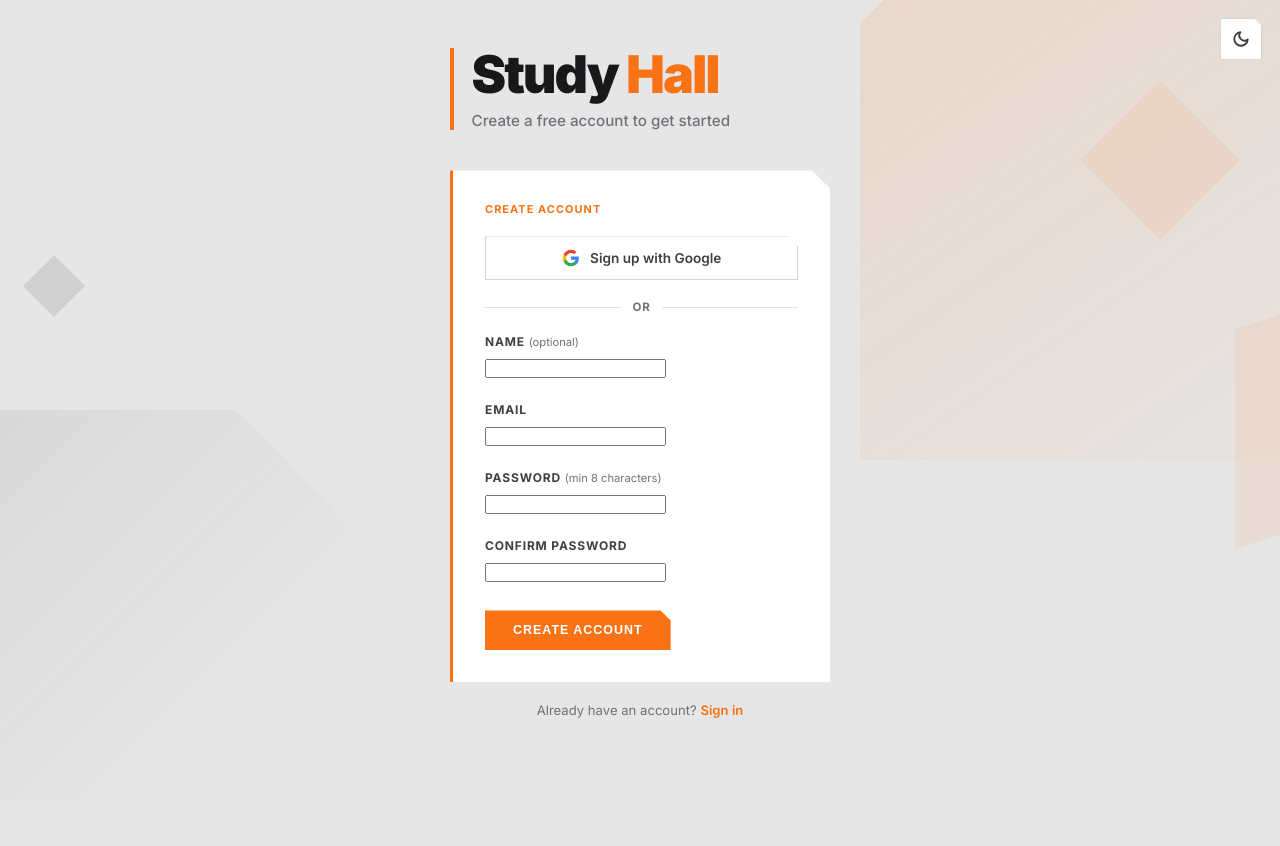
After one commit to Sungam197/study-hall, a Flask app: page /auth/register in a window 1280 px wide. The commit adds this page. Run offline with Flask 3, Linux system fonts and the light colour scheme.

```diff
--- a/Backend/app.py
+++ b/Backend/app.py
@@ -1,62 +1,135 @@
 import os
+import secrets
+from datetime import timedelta
+
 from flask import Flask, render_template, request, session, redirect, url_for
+from flask_login import current_user
 from dotenv import load_dotenv
+
 from Backend.main import generate_questions, evaluate_answers
+from Backend.extensions import db, login_manager, oauth
+from Backend.models import User
 
 load_dotenv()
 
 app = Flask(__name__)
-app.secret_key = os.environ.get("SECRET_KEY", "change-this-in-production")
+app.secret_key = os.environ.get('SECRET_KEY', secrets.token_hex(32))
+
+# ── Database ──────────────────────────────────────────────────────────────────
+app.config['SQLALCHEMY_DATABASE_URI'] = os.environ.get(
+    'DATABASE_URL', 'sqlite:///studyhall.db'
+)
+app.config['SQLALCHEMY_TRACK_MODIFICATIONS'] = False
+
+# ── Remember-me cookie (30 days, secure defaults) ─────────────────────────────
+app.config['REMEMBER_COOKIE_DURATION']  = timedelta(days=30)
+app.config['REMEMBER_COOKIE_HTTPONLY']  = True
+app.config['REMEMBER_COOKIE_SAMESITE'] = 'Lax'
+# Enable in production behind HTTPS:
+# app.config['REMEMBER_COOKIE_SECURE'] = True
+
+# ── Init extensions ───────────────────────────────────────────────────────────
+db.init_app(app)
+
+login_manager.init_app(app)
+login_manager.login_view    = 'auth.login'
+login_manager.login_message = None
+
+@login_manager.user_loader
+def load_user(user_id):
+    return db.session.get(User, int(user_id))
+
+oauth.init_app(app)
+oauth.register(
+    name='google',
+    client_id=os.environ.get('GOOGLE_CLIENT_ID'),
+    client_secret=os.environ.get('GOOGLE_CLIENT_SECRET'),
+    server_metadata_url='https://accounts.google.com/.well-known/openid-configuration',
+    client_kwargs={'scope': 'openid email profile'},
+)
+
+# ── Auth blueprint ────────────────────────────────────────────────────────────
+from Backend.auth import auth_bp          # noqa: E402 (must come after oauth.register)
+app.register_blueprint(auth_bp)
+
+# ── CSRF token available in every template ────────────────────────────────────
+@app.context_processor
+def inject_csrf():
+    def csrf_token():
+        if '_csrf_token' not in session:
+            session['_csrf_token'] = secrets.token_hex(32)
+        return session['_csrf_token']
+    return dict(csrf_token=csrf_token)
+
+# ── Create tables on first run ────────────────────────────────────────────────
+with app.app_context():
+    db.create_all()
 
 
-@app.route("/")
+# ── Routes ────────────────────────────────────────────────────────────────────
+
+@app.route('/')
 def index():
-    return render_template("index.html")
+    return render_template('index.html')
 
 
-@app.route("/generate", methods=["POST"])
+@app.route('/generate', methods=['POST'])
 def generate():
-    notes = request.form.get("notes", "").strip()
-    count_raw = request.form.get("count", "5").strip()
+    if not current_user.is_authenticated:
+        return redirect(url_for('auth.login'))
+
+    notes     = request.form.get('notes', '').strip()
+    count_raw = request.form.get('count', '5').strip()
 
     if not notes:
-        return render_template("index.html", error="Please paste your notes before generating.")
+        return render_template('index.html', error='Please paste your notes before generating.')
 
     try:
         count = int(count_raw)
         if not 1 <= count <= 20:
             raise ValueError
     except ValueError:
-        return render_template("index.html", error="Question count must be a number between 1 and 20.", notes=notes)
+        return render_template('index.html',
+                               error='Question count must be a number between 1 and 20.',
+                               notes=notes)
 
     try:
         questions = generate_questions(notes, count)
     except Exception as e:
-        return render_template("index.html", error=f"Generation failed: {e}", notes=notes, count=count_raw)
+        return render_template('index.html',
+                               error=f'Generation failed: {e}',
+                               notes=notes, count=count_raw)
 
-    session["questions"] = questions
-    return render_template("quiz.html", questions=questions)
+    session['questions'] = questions
+    return render_template('quiz.html', questions=questions)
 
 
-@app.route("/submit", methods=["POST"])
+@app.route('/submit', methods=['POST'])
 def submit():
-    questions = session.get("questions")
+    if not current_user.is_authenticated:
+        return redirect(url_for('auth.login'))
+
+    questions = session.get('questions')
     if not questions:
-        return redirect(url_for("index"))
+        return redirect(url_for('index'))
 
     user_answers = [
-        request.form.get(f"answer_{i}", "").strip()
+        request.form.get(f'answer_{i}', '').strip()
         for i in range(len(questions))
     ]
 
     try:
         feedback = evaluate_answers(questions, user_answers)
     except Exception as e:
-        return render_template("quiz.html", questions=questions, error=f"Evaluation failed: {e}")
+        return render_template('quiz.html', questions=questions,
+                               error=f'Evaluation failed: {e}')
 
-    session.pop("questions", None)
-    return render_template("results.html", questions=questions, user_answers=user_answers, feedback=feedback)
+    session.pop('questions', None)
+    return render_template('results.html',
+                           questions=questions,
+                           user_answers=user_answers,
+                           feedback=feedback)
 
 
-if __name__ == "__main__":
+if __name__ == '__main__':
     app.run(debug=True)
--- a/Backend/static/style.css
+++ b/Backend/static/style.css
@@ -517,6 +517,126 @@ input[type="number"] { max-width: 110px; }
   margin-top: 2rem;
 }
 
+/* ── Header row (title + user nav) ──────────────────── */
+.header-row {
+  display: flex;
+  align-items: flex-start;
+  justify-content: space-between;
+  gap: 1rem;
+}
+
+/* ── User nav ────────────────────────────────────────── */
+.user-nav {
+  display: flex;
+  align-items: center;
+  gap: 0.6rem;
+  flex-shrink: 0;
+  padding-top: 0.35rem;
+}
+
+.user-avatar {
+  width: 30px;
+  height: 30px;
+  border-radius: 50%;
+  object-fit: cover;
+  border: 2px solid var(--orange);
+  flex-shrink: 0;
+}
+
+.user-name {
+  font-size: 0.78rem;
+  font-weight: 600;
+  color: var(--grey-700);
+  max-width: 110px;
+  overflow: hidden;
+  text-overflow: ellipsis;
+  white-space: nowrap;
+}
+
+.btn-sm {
+  padding: 0.42rem 0.9rem !important;
+  font-size: 0.69rem !important;
+  clip-path: polygon(0 0, calc(100% - 7px) 0, 100% 7px, 100% 100%, 0 100%) !important;
+}
+
+/* ── Auth pages ──────────────────────────────────────── */
+.auth-container { max-width: 420px; }
+
+.brand-link { text-decoration: none; color: inherit; }
+.brand-link:hover h1 { opacity: 0.8; }
+
+.field-optional {
+  font-weight: 400;
+  text-transform: none;
+  letter-spacing: 0;
+  color: var(--grey-500);
+  font-size: 0.7rem;
+}
+
+/* Google sign-in button */
+.btn-google {
+  display: flex;
+  align-items: center;
+  justify-content: center;
+  gap: 0.65rem;
+  width: 100%;
+  padding: 0.75rem 1rem;
+  background: var(--white);
+  border: 1.5px solid var(--grey-300);
+  clip-path: polygon(0 0, calc(100% - 10px) 0, 100% 10px, 100% 100%, 0 100%);
+  font-size: 0.85rem;
+  font-weight: 600;
+  color: var(--grey-700);
+  text-decoration: none;
+  cursor: pointer;
+  font-family: inherit;
+  transition: filter 0.15s ease, transform 0.15s ease,
+              background-color 0.4s ease, color 0.35s ease, border-color 0.35s ease;
+}
+
+.btn-google:hover {
+  filter: drop-shadow(0 4px 12px rgba(0,0,0,0.12));
+  transform: translateY(-1px);
+  color: var(--grey-900);
+}
+
+/* "or" divider */
+.auth-divider {
+  display: flex;
+  align-items: center;
+  gap: 0.75rem;
+  margin: 1.25rem 0;
+  color: var(--grey-500);
+  font-size: 0.72rem;
+  font-weight: 700;
+  text-transform: uppercase;
+  letter-spacing: 0.06em;
+}
+
+.auth-divider::before,
+.auth-divider::after {
+  content: '';
+  flex: 1;
+  height: 1px;
+  background: var(--grey-200);
+}
+
+/* "Already have an account?" link */
+.auth-switch {
+  text-align: center;
+  font-size: 0.82rem;
+  color: var(--grey-500);
+  margin-top: 1.25rem;
+}
+
+.auth-switch a {
+  color: var(--orange);
+  text-decoration: none;
+  font-weight: 600;
+}
+
+.auth-switch a:hover { text-decoration: underline; }
+
 /* ── Dark Mode Toggle ────────────────────────────────── */
 .theme-toggle {
   position: fixed;
--- /dev/null
+++ b/Backend/templates/auth/register.html
@@ -0,0 +1,92 @@
+<!DOCTYPE html>
+<html lang="en">
+<head>
+  <meta charset="UTF-8">
+  <meta name="viewport" content="width=device-width, initial-scale=1.0">
+  <title>Create Account — Study Hall</title>
+  <link rel="stylesheet" href="{{ url_for('static', filename='style.css') }}">
+  <script>!function(){var t=localStorage.getItem('studyhall-theme')||((window.matchMedia&&window.matchMedia('(prefers-color-scheme: dark)').matches)?'dark':'light');if(t==='dark')document.documentElement.setAttribute('data-theme','dark')}()</script>
+</head>
+<body>
+  <div class="geo-bg" aria-hidden="true">
+    <div class="geo geo-a"></div>
+    <div class="geo geo-b"></div>
+    <div class="geo geo-c"></div>
+    <div class="geo geo-d"></div>
+    <div class="geo geo-e"></div>
+  </div>
+
+  <div class="container auth-container">
+    <header style="animation-delay: 0s">
+      <a href="{{ url_for('index') }}" class="brand-link">
+        <h1>Study <span class="accent">Hall</span></h1>
+      </a>
+      <p>Create a free account to get started</p>
+    </header>
+
+    {% if error %}
+    <div class="error">{{ error }}</div>
+    {% endif %}
+
+    <div class="card" style="animation-delay: 0.1s">
+      <h2>Create account</h2>
+
+      <a href="{{ url_for('auth.google_login') }}" class="btn-google">
+        <svg xmlns="http://www.w3.org/2000/svg" viewBox="0 0 24 24" width="18" height="18" aria-hidden="true">
+          <path fill="#4285F4" d="M22.56 12.25c0-.78-.07-1.53-.2-2.25H12v4.26h5.92c-.26 1.37-1.04 2.53-2.21 3.31v2.77h3.57c2.08-1.92 3.28-4.74 3.28-8.09z"/>
+          <path fill="#34A853" d="M12 23c2.97 0 5.46-.98 7.28-2.66l-3.57-2.77c-.98.66-2.23 1.06-3.71 1.06-2.86 0-5.29-1.93-6.16-4.53H2.18v2.84C3.99 20.53 7.7 23 12 23z"/>
+          <path fill="#FBBC05" d="M5.84 14.09c-.22-.66-.35-1.36-.35-2.09s.13-1.43.35-2.09V7.07H2.18C1.43 8.55 1 10.22 1 12s.43 3.45 1.18 4.93l2.85-2.22.81-.62z"/>
+          <path fill="#EA4335" d="M12 5.38c1.62 0 3.06.56 4.21 1.64l3.15-3.15C17.45 2.09 14.97 1 12 1 7.7 1 3.99 3.47 2.18 7.07l3.66 2.84c.87-2.6 3.3-4.53 6.16-4.53z"/>
+        </svg>
+        Sign up with Google
+      </a>
+
+      <div class="auth-divider"><span>or</span></div>
+
+      <form method="POST" action="{{ url_for('auth.register') }}" id="registerForm">
+        <input type="hidden" name="_csrf_token" value="{{ csrf_token }}">
+
+        <div class="form-group">
+          <label for="name">Name <span class="field-optional">(optional)</span></label>
+          <input type="text" name="name" id="name" autocomplete="name" maxlength="120">
+        </div>
+
+        <div class="form-group">
+          <label for="email">Email</label>
+          <input type="email" name="email" id="email" autocomplete="email" required>
+        </div>
+
+        <div class="form-group">
+          <label for="password">Password <span class="field-optional">(min 8 characters)</span></label>
+          <input type="password" name="password" id="password"
+                 autocomplete="new-password" minlength="8" required>
+        </div>
+
+        <div class="form-group">
+          <label for="confirm_password">Confirm Password</label>
+          <input type="password" name="confirm_password" id="confirm_password"
+                 autocomplete="new-password" minlength="8" required>
+        </div>
+
+        <div class="actions">
+          <button type="submit" class="btn">Create Account</button>
+        </div>
+      </form>
+    </div>
+
+    <p class="auth-switch">Already have an account? <a href="{{ url_for('auth.login') }}">Sign in</a></p>
+  </div>
+
+  <script src="{{ url_for('static', filename='app.js') }}"></script>
+  <script>
+    document.getElementById('registerForm').addEventListener('submit', function (e) {
+      const pw  = document.getElementById('password').value;
+      const cpw = document.getElementById('confirm_password').value;
+      if (pw !== cpw) {
+        e.preventDefault();
+        alert('Passwords do not match.');
+      }
+    });
+  </script>
+</body>
+</html>
--- a/requirements.txt
+++ b/requirements.txt
@@ -1,4 +1,7 @@
 anthropic
 flask
+flask-login
+flask-sqlalchemy
+authlib
 python-dotenv
 gunicorn
```
Also changed, not shown: Backend/auth.py (added, +166 -0 lines), Backend/extensions.py (added, +7 -0 lines), Backend/models.py (added, +42 -0 lines), Backend/templates/auth/login.html (added, +70 -0 lines), Backend/templates/index.html (+33 -6 lines), Backend/templates/quiz.html (+21 -6 lines), Backend/templates/results.html (+18 -5 lines), instance/studyhall.db (added).
